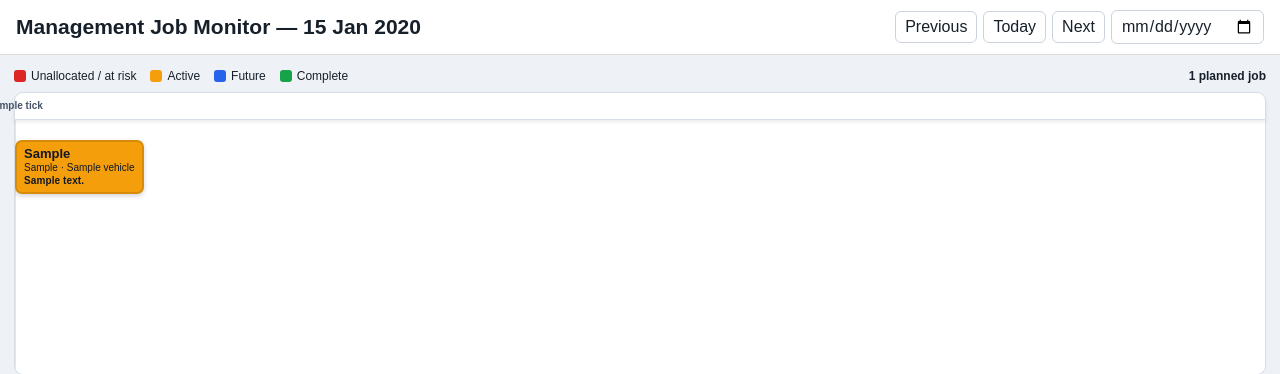
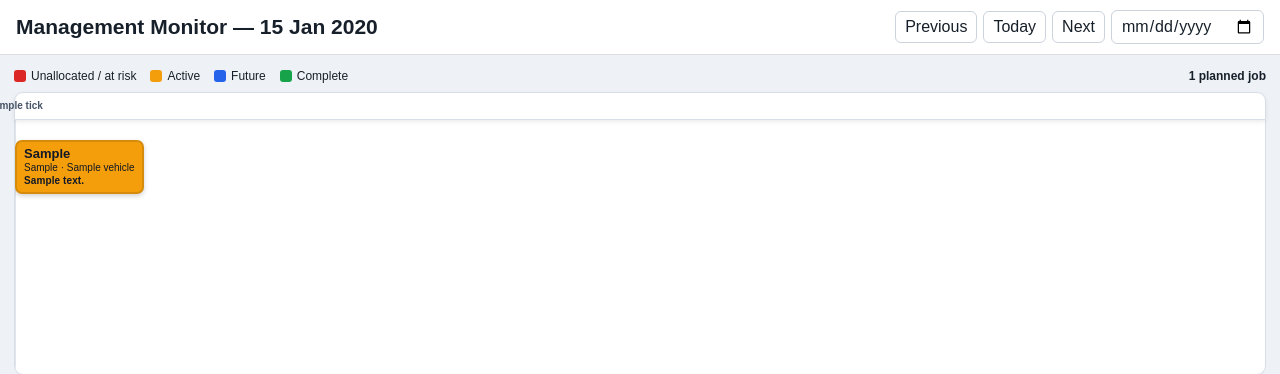
Before and after one commit to Manic8484/job-monitor, a Python web app: template templates/board.html in a window 1280 px wide. Shown: the top 374 px of the page. Run offline with Jinja, Linux system fonts and the light colour scheme; the template is opened without the code that fills it: most values are stand-ins (such as "Sample title", 1, 10 or a date in 2020).

Commit message:
Update board.html

```diff
--- a/templates/board.html
+++ b/templates/board.html
@@ -45,7 +45,7 @@ table{width:100%;border-collapse:collapse;margin-top:9px;font-size:12px}th,td{pa
 .job-summary-top .job-head{display:flex;justify-content:space-between;gap:12px;font-weight:bold;margin-bottom:6px}
 .job-summary-top .line{margin-top:4px}
 </style></head><body>
-<header><h1>Management Job Monitor — {{ selected_date.strftime('%d %b %Y') }}</h1><div class="controls"><a href="/board?date={{ prev_date.isoformat() }}">Previous</a><a href="/board">Today</a><a href="/board?date={{ next_date.isoformat() }}">Next</a><input type="date" value="{{ selected_date.isoformat() }}" onchange="window.location='/board?date='+this.value"></div></header>
+<header><h1>Management Monitor — {{ selected_date.strftime('%d %b %Y') }}</h1><div class="controls"><a href="/board?date={{ prev_date.isoformat() }}">Previous</a><a href="/board">Today</a><a href="/board?date={{ next_date.isoformat() }}">Next</a><input type="date" value="{{ selected_date.isoformat() }}" onchange="window.location='/board?date='+this.value"></div></header>
 <div class="wrap">
 <div class="legend"><span><i class="sw" style="background:#dc2626"></i>Unallocated / at risk</span><span><i class="sw" style="background:#f59e0b"></i>Active</span><span><i class="sw" style="background:#2563eb"></i>Future</span><span><i class="sw" style="background:#16a34a"></i>Complete</span><span style="margin-left:auto;font-weight:bold">{{ planned_count }} planned job{% if planned_count != 1 %}s{% endif %}</span></div>
 <div class="board-row {% if not show_active_column %}planning-only{% endif %}">
```
